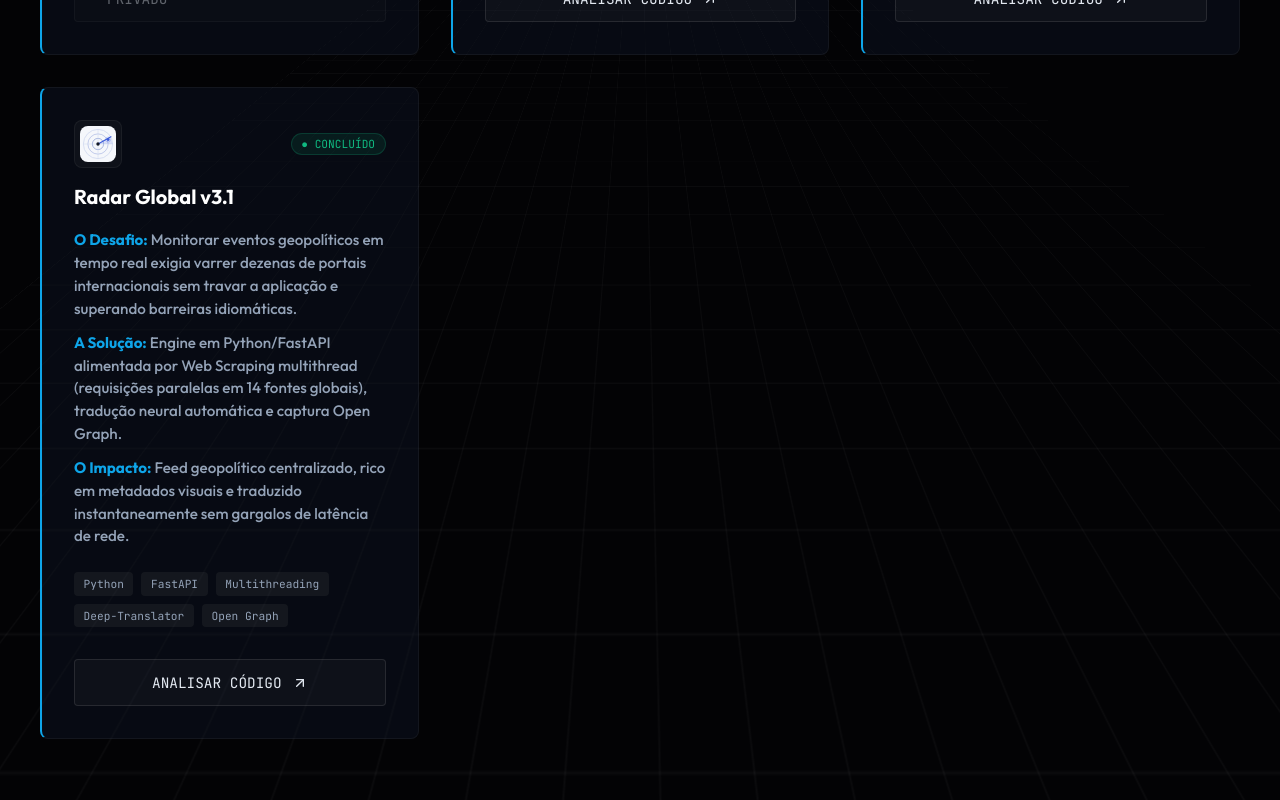
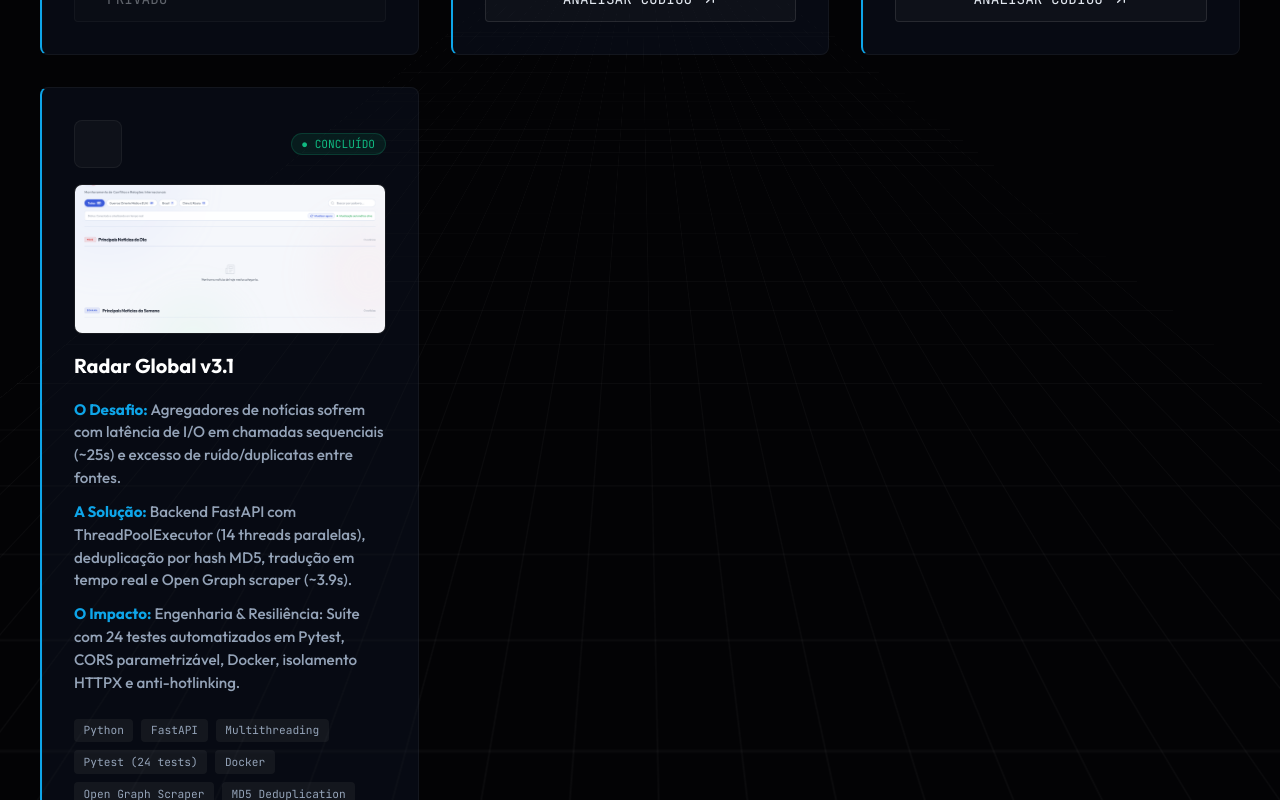
Before and after one commit to cassianoomotta/cassianoomotta.github.io, a React (Vite) app: page / in a window 1280 px wide. Shown: the part 1600-2400 px from the top of the page. Built offline with nearby package versions, Linux system fonts and the light colour scheme.

Commit message:
feat: adiciona screenshot preview do Radar Global v3.1 e badges de multithreading, pytest (24 tests) e docker

```diff
--- a/src/Projetos.jsx
+++ b/src/Projetos.jsx
@@ -1,4 +1,4 @@
-import { Database, Layout, Smartphone, FileText, ArrowUpRight } from 'lucide-react';
+import { Database, Layout, Smartphone, FileText, Globe, ArrowUpRight } from 'lucide-react';
 import './Projetos.css';
 
 const projectsData = [
@@ -46,14 +46,14 @@ const projectsData = [
   {
     title: 'Radar Global v3.1',
     status: 'CONCLUÍDO',
-    logoUrl: '/radar-logo.svg',
-    icon: <FileText color="var(--ai-secondary)" />,
+    previewUrl: '/radar-preview.png',
+    icon: <Globe color="var(--ai-accent)" />,
     description: {
-      desafio: 'Monitorar eventos geopolíticos em tempo real exigia varrer dezenas de portais internacionais sem travar a aplicação e superando barreiras idiomáticas.',
-      solucao: 'Engine em Python/FastAPI alimentada por Web Scraping multithread (requisições paralelas em 14 fontes globais), tradução neural automática e captura Open Graph.',
-      impacto: 'Feed geopolítico centralizado, rico em metadados visuais e traduzido instantaneamente sem gargalos de latência de rede.'
+      desafio: 'Agregadores de notícias sofrem com latência de I/O em chamadas sequenciais (~25s) e excesso de ruído/duplicatas entre fontes.',
+      solucao: 'Backend FastAPI com ThreadPoolExecutor (14 threads paralelas), deduplicação por hash MD5, tradução em tempo real e Open Graph scraper (~3.9s).',
+      impacto: 'Engenharia & Resiliência: Suíte com 24 testes automatizados em Pytest, CORS parametrizável, Docker, isolamento HTTPX e anti-hotlinking.'
     },
-    tech: ['Python', 'FastAPI', 'Multithreading', 'Deep-Translator', 'Open Graph'],
+    tech: ['Python', 'FastAPI', 'Multithreading', 'Pytest (24 tests)', 'Docker', 'Open Graph Scraper', 'MD5 Deduplication'],
     link: 'https://github.com/cassianoomotta/app-noticias'
   }
 ];
```
Also changed, not shown: public/radar-preview.png (added).
